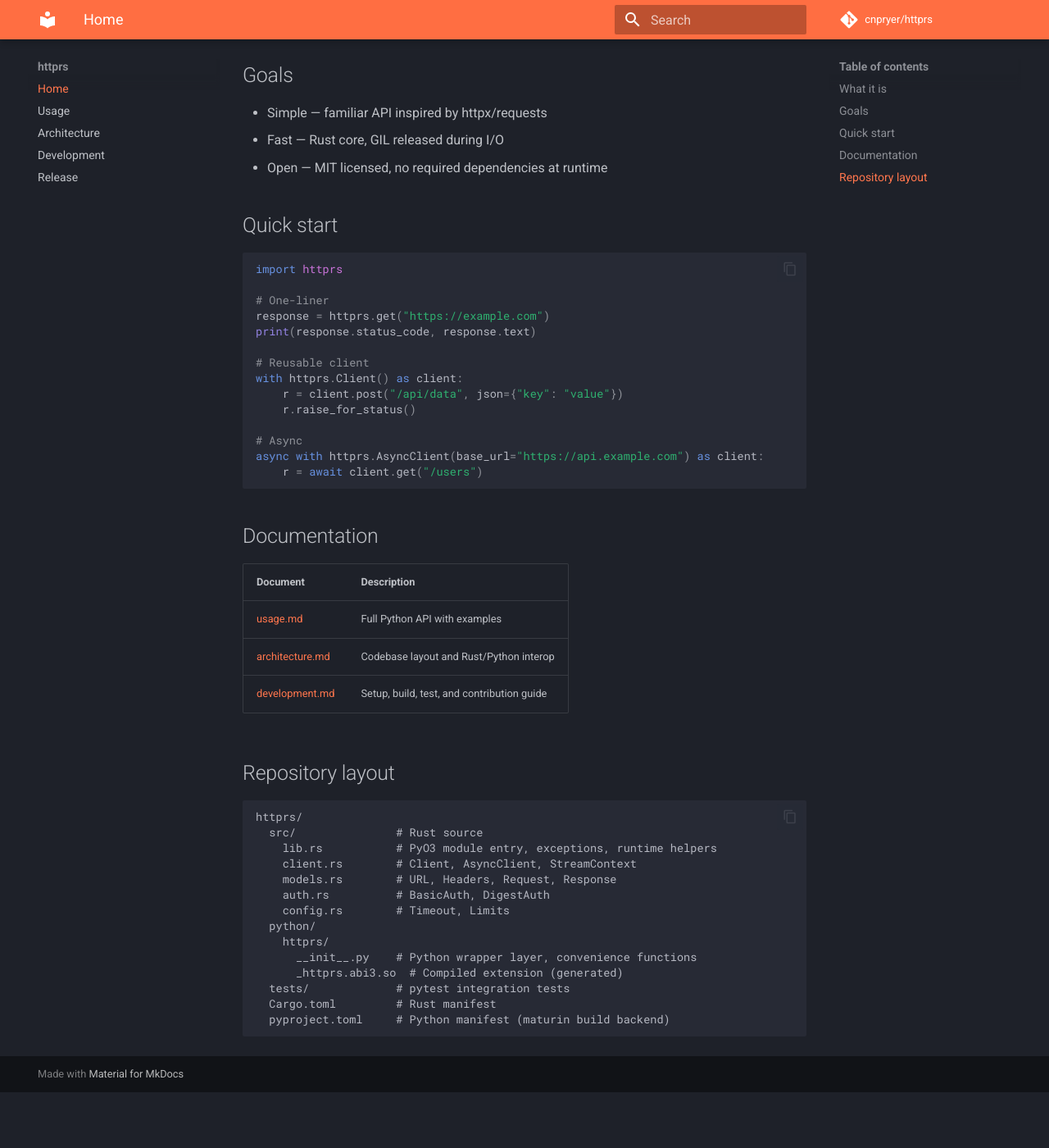
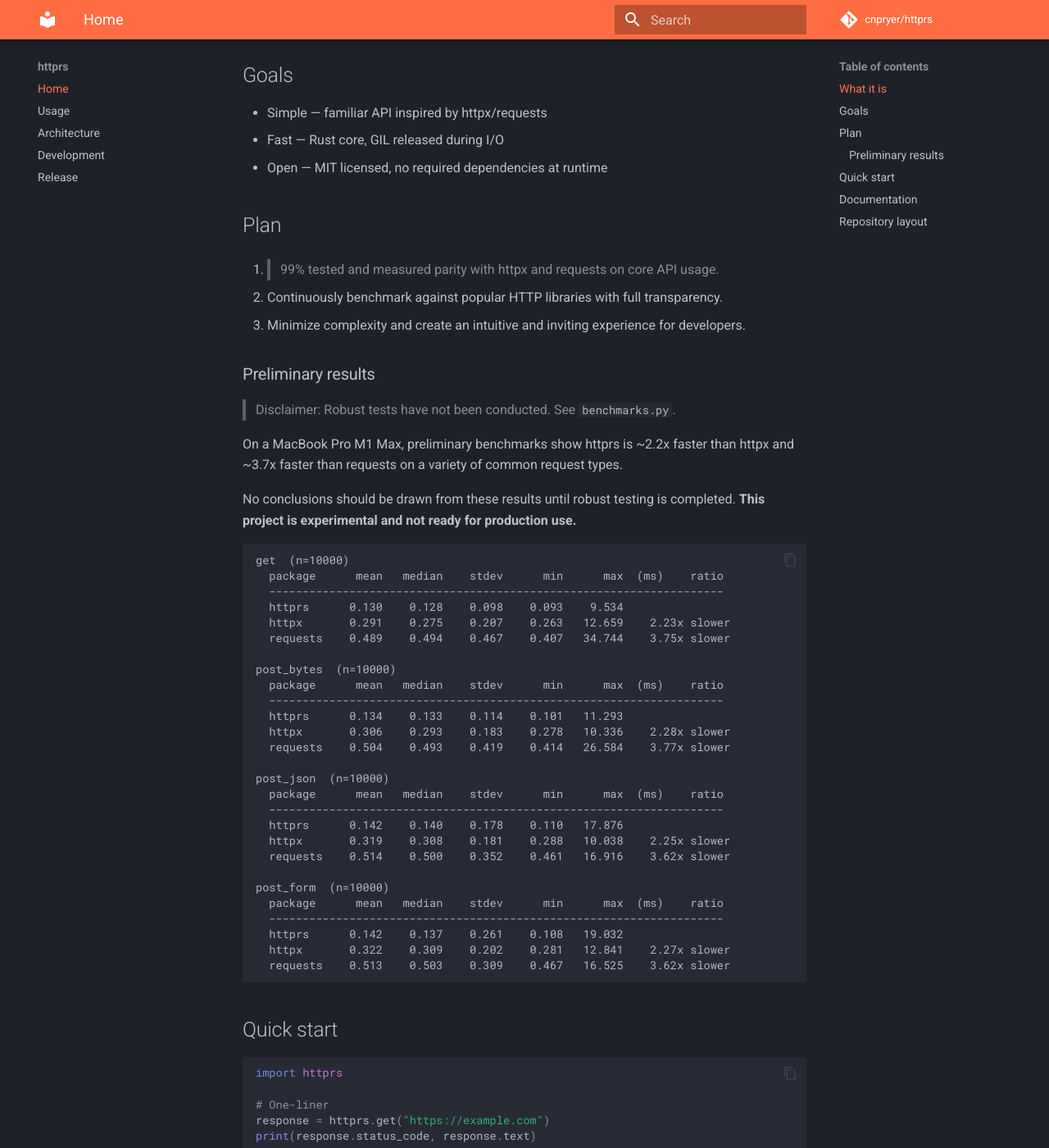
Before and after one commit to cnpryer/httprs, an MkDocs documentation site: the page built from docs/index.md, in a window 1280 px wide and 1400 px high, scrolled down 381 px. Shown: the whole window at 82% size. Built offline with MkDocs 1.6.1 and Material for MkDocs 9.7.7, drawn with Linux system fonts in a browser that asks for light colours; comment, search, counter and statistics services are not loaded; before the commit the page ends 1713 px from its top, so only the background shows below that.

Commit message:
Update docs

````diff
--- a/docs/index.md
+++ b/docs/index.md
@@ -13,6 +13,50 @@
 - Simple — familiar API inspired by httpx/requests
 - Fast — Rust core, GIL released during I/O
 - Open — MIT licensed, no required dependencies at runtime
+
+## Plan
+
+1. >99% tested and measured parity with httpx and requests on core API usage.
+2. Continuously benchmark against popular HTTP libraries with full transparency.
+3. Minimize complexity and create an intuitive and inviting experience for developers.
+
+### Preliminary results
+
+> Disclaimer: Robust tests have not been conducted. See `benchmarks.py`.
+
+On a MacBook Pro M1 Max, preliminary benchmarks show httprs is ~2.2x faster than httpx and ~3.7x faster than requests on a variety of common request types.
+
+No conclusions should be drawn from these results until robust testing is completed. **This project is experimental and not ready for production use.**
+
+```
+get  (n=10000)
+  package      mean   median    stdev      min      max  (ms)    ratio
+  --------------------------------------------------------------------
+  httprs      0.130    0.128    0.098    0.093    9.534
+  httpx       0.291    0.275    0.207    0.263   12.659    2.23x slower
+  requests    0.489    0.494    0.467    0.407   34.744    3.75x slower
+
+post_bytes  (n=10000)
+  package      mean   median    stdev      min      max  (ms)    ratio
+  --------------------------------------------------------------------
+  httprs      0.134    0.133    0.114    0.101   11.293
+  httpx       0.306    0.293    0.183    0.278   10.336    2.28x slower
+  requests    0.504    0.493    0.419    0.414   26.584    3.77x slower
+
+post_json  (n=10000)
+  package      mean   median    stdev      min      max  (ms)    ratio
+  --------------------------------------------------------------------
+  httprs      0.142    0.140    0.178    0.110   17.876
+  httpx       0.319    0.308    0.181    0.288   10.038    2.25x slower
+  requests    0.514    0.500    0.352    0.461   16.916    3.62x slower
+
+post_form  (n=10000)
+  package      mean   median    stdev      min      max  (ms)    ratio
+  --------------------------------------------------------------------
+  httprs      0.142    0.137    0.261    0.108   19.032
+  httpx       0.322    0.309    0.202    0.281   12.841    2.27x slower
+  requests    0.513    0.503    0.309    0.467   16.525    3.62x slower
+```
 
 ## Quick start
 
````
